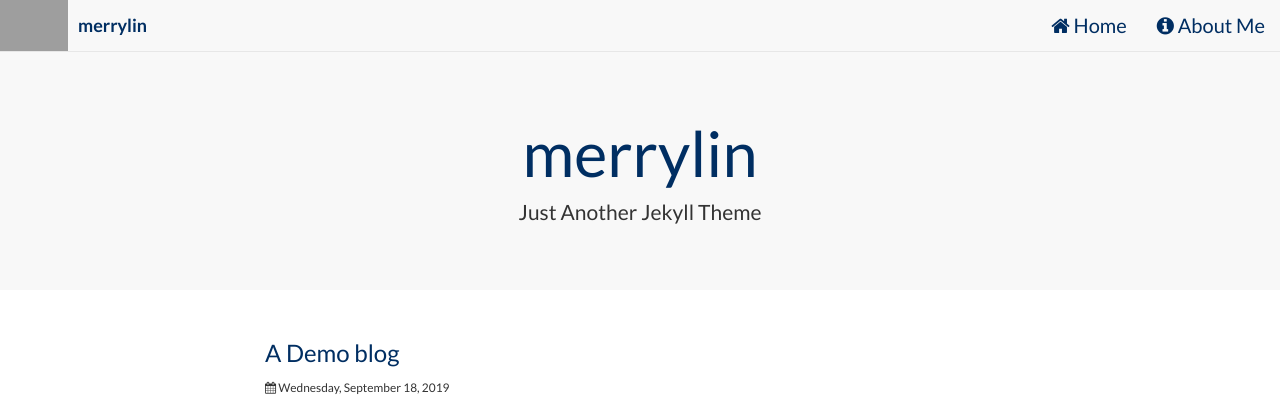
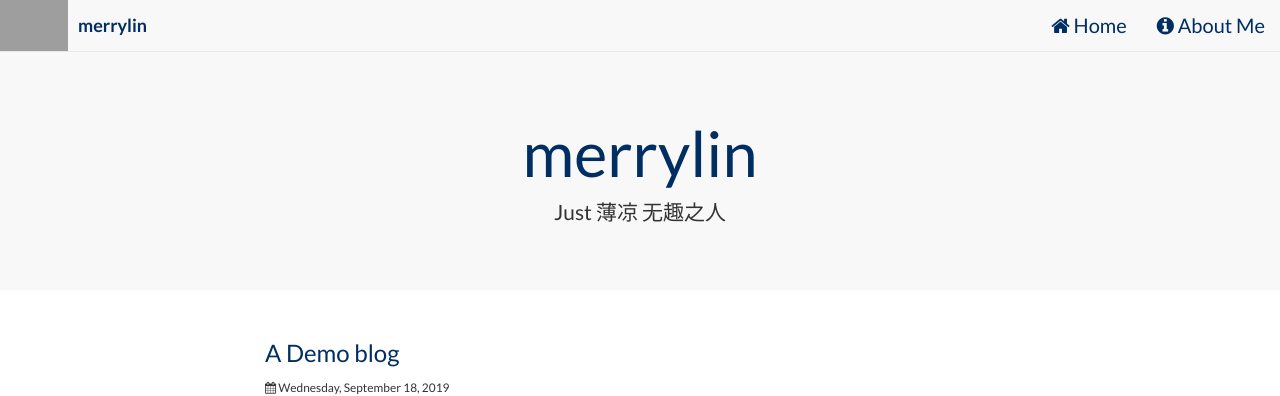
Before and after one commit to itsrifat/rifyll, a Jekyll site: the page built from index.html, in a window 1280 px wide. Shown: the top 396 px of the page. Built offline with Jekyll 4.4.1, drawn with Linux system fonts in a browser that asks for light colours; nearby versions of some CDN libraries; grey boxes are pictures that could not be loaded.

Commit message:
Update _config.yml

```diff
--- a/_config.yml
+++ b/_config.yml
@@ -1,7 +1,7 @@
 # Site settings
 title: merrylin
 email: somename@somedomain.com
-description: "Just Another Jekyll Theme"
+description: "Just 薄凉 无趣之人"
 logo_location: "http://bpic.588ku.com/element_pic/00/16/07/20578f8f6784b6a.jpg"
 
 #baseurl: "" # the subpath of your site, e.g. /blog/
```
